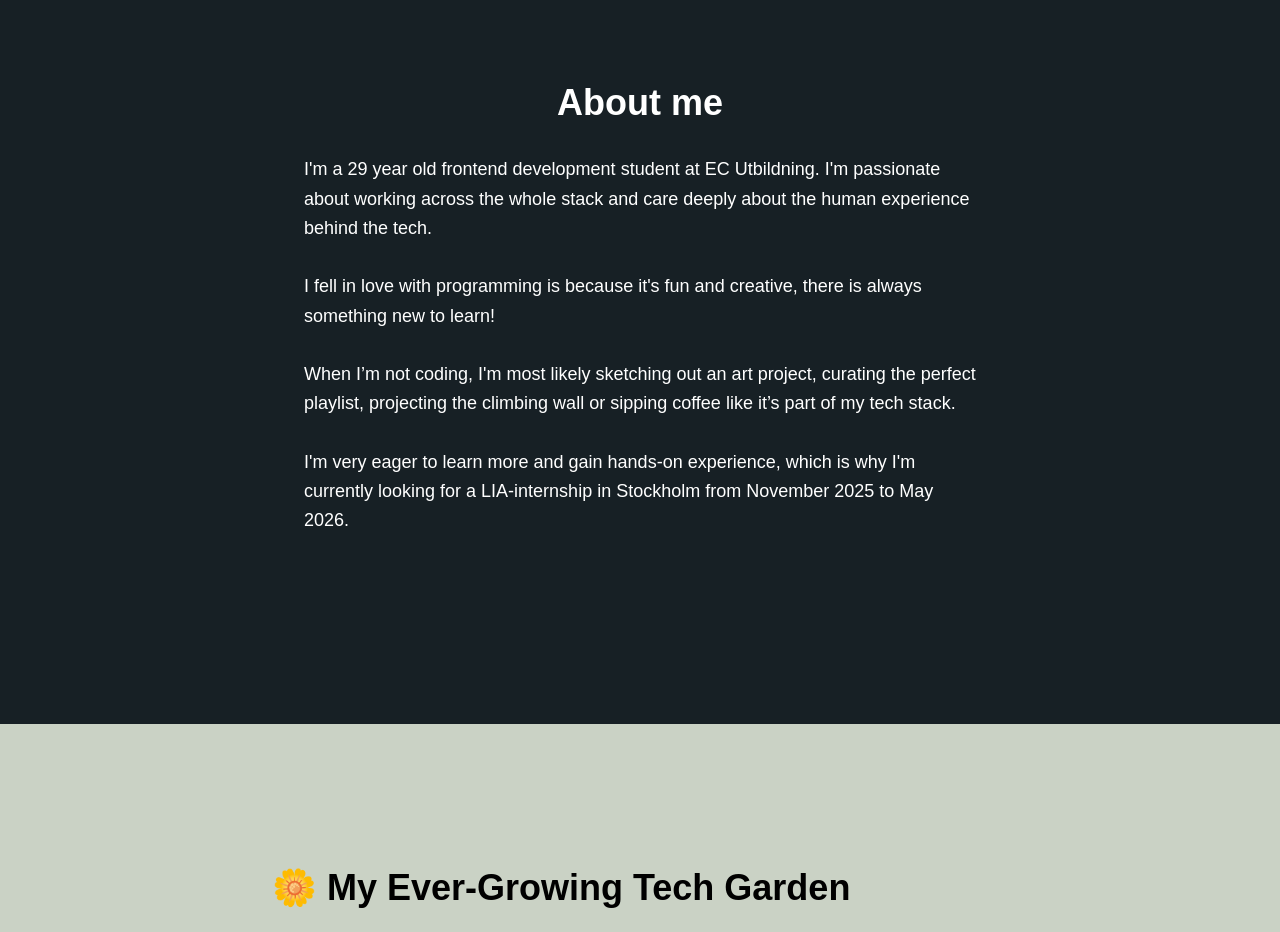
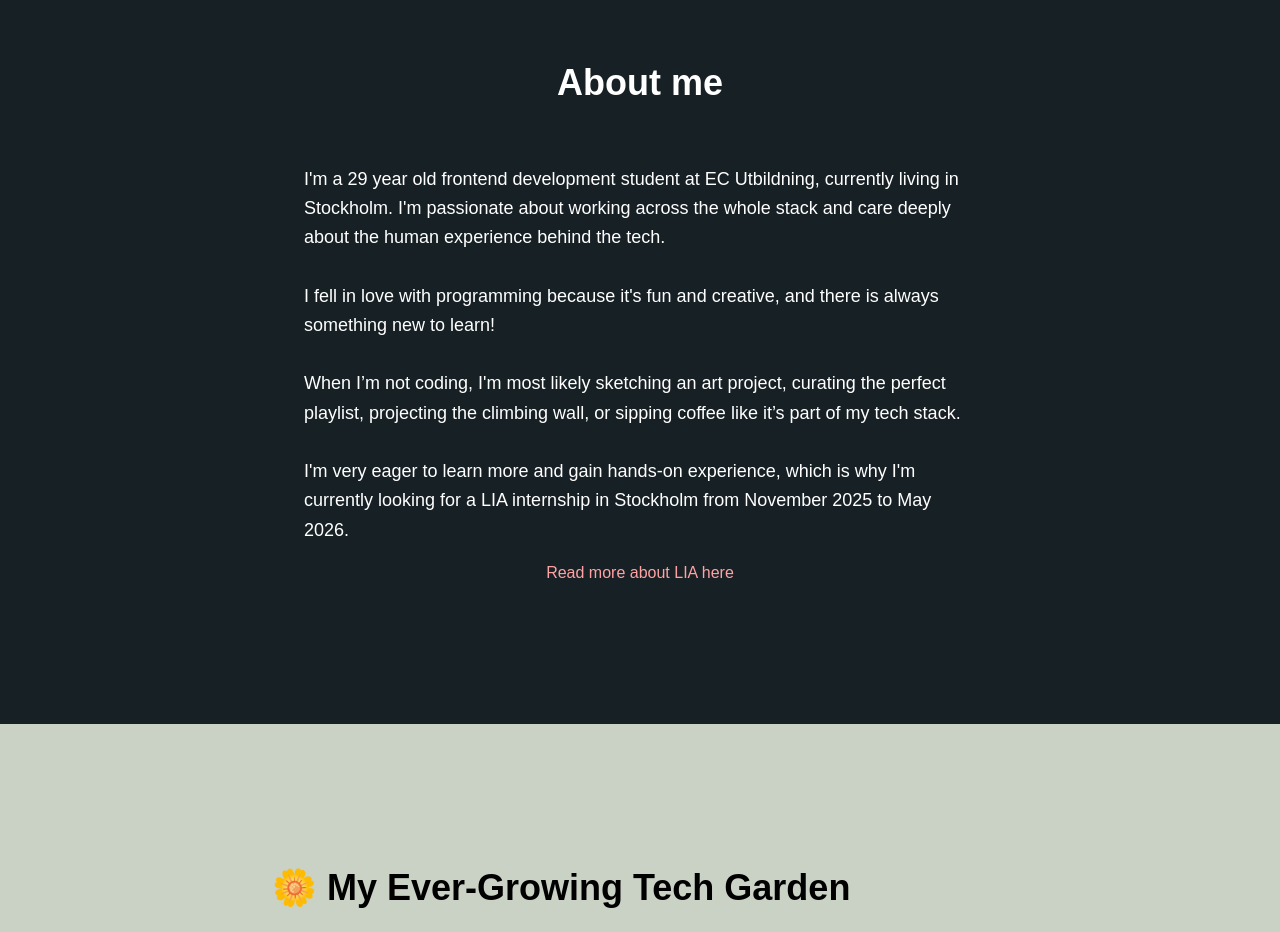
Before and after one commit to alexiahellsten/portfolio-2025, a React (Vite) app: page / in a window 1280 px wide. Shown: the part 940-1872 px from the top of the page. Built offline with nearby package versions, Linux system fonts and the light colour scheme.

Commit message:
Add dynamic language to AboutComponent

```diff
--- a/src/components/AboutComponent.tsx
+++ b/src/components/AboutComponent.tsx
@@ -1,18 +1,30 @@
-export default function About() {
+import { useContext } from "react"
+import { LanguageContext } from "../contexts/LanguageContext"
+import { translations } from "../translations/translations";
+
+function AboutComponent() {
+  const context = useContext(LanguageContext);
+  if (!context) {
+    return null;
+  }
+  const { language } = context;
+
   return (
     <section
       id="about"
       className="min-h-screen flex flex-col items-center justify-center bg-[#172025] text-white px-4 py-16"
     >
       <h3 className="text-3xl md:text-4xl font-bold mb-8 text-center">
-        About me
+        {translations[language].about.title}
       </h3>
-      <p className="max-w-2xl mx-auto text-base md:text-lg text-left leading-relaxed">
-            I'm a 29 year old frontend development student at EC Utbildning. I'm passionate about working across the whole stack and care deeply about the human experience behind the tech.<br /><br />
-            I fell in love with programming is because it's fun and creative, there is always something new to learn!<br /><br />
-            When I’m not coding, I'm most likely sketching out an art project, curating the perfect playlist, projecting the climbing wall or sipping coffee like it’s part of my tech stack.<br /><br />
-            I'm very eager to learn more and gain hands-on experience, which is why I'm currently looking for a LIA-internship in Stockholm from November 2025 to May 2026.<br /><br />
-          </p>
+      <p className="max-w-2xl mx-auto text-base md:text-lg text-left leading-relaxed whitespace-pre-line">
+        {translations[language].about.text}
+      </p>
+      <a href="#Lia" className="text-red-300 mt-4">
+        {translations[language].about.link}
+      </a>
     </section>
   )
 }
+
+export default AboutComponent;
```
